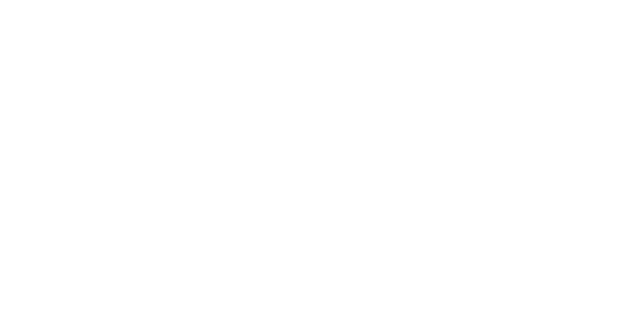
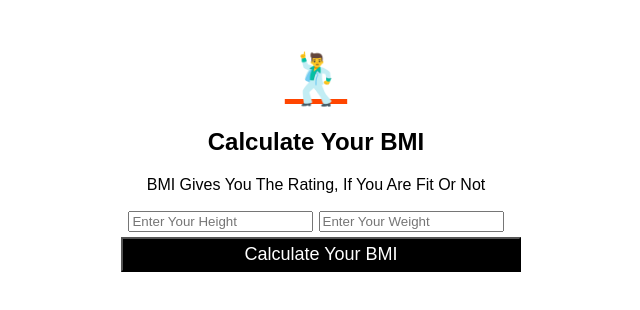
Before and after one commit to sumit-jha94/Exercise---3--BMI-Calculator-, a plain HTML site: page index.html in a window 1280 px wide. Shown: the whole page, without its empty margins (324-964 px from the left). Drawn offline with Linux system fonts and the light colour scheme.

Commit message:
Completed the calculation and everything

```diff
--- /dev/null
+++ b/app.js
@@ -0,0 +1,27 @@
+function bmi() {
+    let height = document.getElementById('height');
+    let weight = document.getElementById('weight');
+
+    let cal = (weight.value / (height.value * height.value)).toFixed(2);
+
+    console.log(cal)
+
+
+
+    if (cal < 18.5) {
+        document.getElementById('result').innerText = "Your BMI Is = "+ cal + " Under Weight";
+    } else if (cal >= 18 && cal <= 24.9) {
+        document.getElementById('result').innerText = "Your BMI Is = "+ cal + " Normal Weight";
+    } else if (cal >= 25 && cal <= 29.9) {
+        document.getElementById('result').innerText = "Your BMI Is ="+ cal + " Over Weight";
+    } else if (cal >= 30 && cal <= 35) {
+        document.getElementById('result').innerText = "Your BMI Is ="+ cal + " Obesity";
+    } else {
+        document.getElementById('result').innerText = "Your BMI Is ="+ cal + " Severe Obesity";
+    }
+    // This is to hide the value after calculation
+    height.value = "";
+    weight.value = "";
+
+
+}
--- a/index.html
+++ b/index.html
@@ -4,8 +4,27 @@
     <meta charset="UTF-8">
     <meta name="viewport" content="width=device-width, initial-scale=1.0">
     <title>BMI Calculator</title>
+    <link rel="stylesheet" href="style.css">
 </head>
 <body>
+    <div class="container">
+
+        <h1 id="result">🕺</h1>
+
+        <h2>Calculate Your BMI</h2>
+        <p>BMI Gives You The Rating, If You Are Fit Or Not</p>
+
+        <div class="flex">
+            <input type="text" id="height" placeholder="Enter Your Height">
+            <input type="text" id="weight" placeholder="Enter Your Weight">
+
+        </div>
+
+        <button class="btn" onclick="bmi()">Calculate Your BMI</button>
+
+    </div>
+
+    <script src="app.js"></script>
 
 </body>
 </html>
--- /dev/null
+++ b/style.css
@@ -0,0 +1,28 @@
+body{
+    font-family: Arial, Helvetica, sans-serif;
+}
+
+.container{
+    width: 400px;
+    margin: 50px auto;
+    text-align:center;
+}
+
+#result{
+    margin: 0;
+    font-size: 50px;
+    text-decoration: underline orangered;
+}
+
+.btn{
+    background-color: black;
+    width: 100%;
+    color: white;
+    font-size: large;
+    padding: 5px;
+    margin: 5px;
+}
+
+.flex{
+    font-size: large;
+}
```
